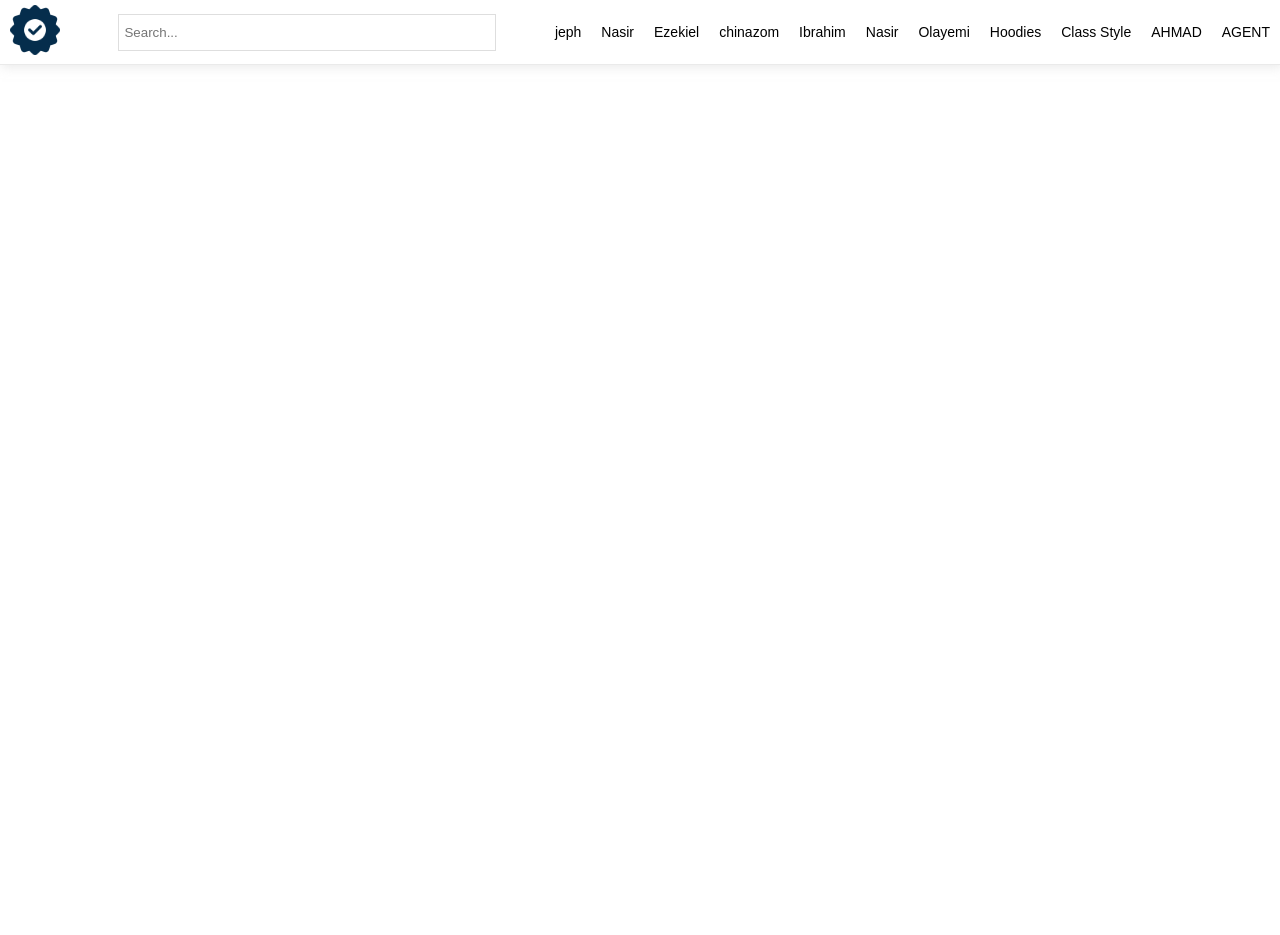
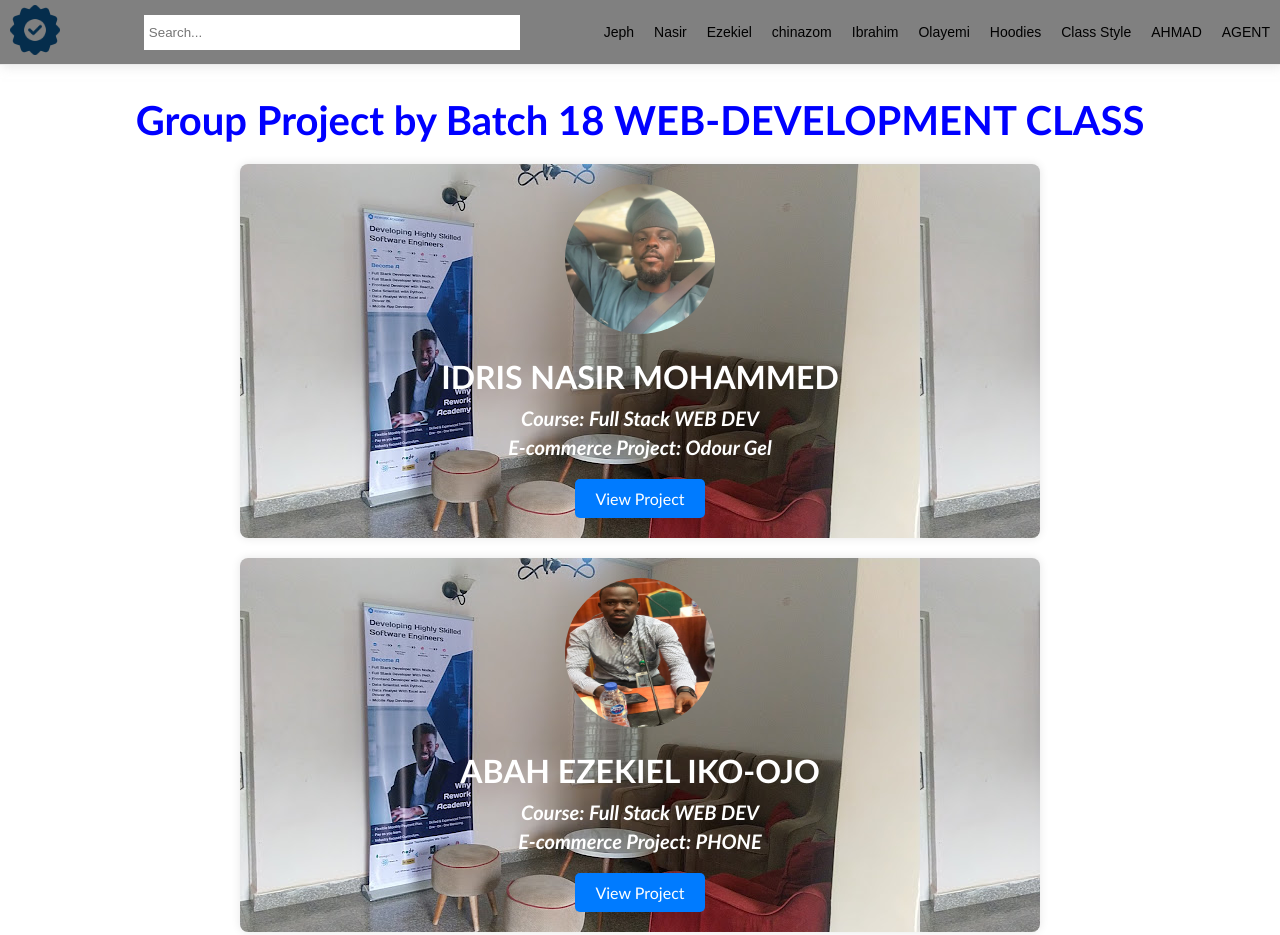
Before and after one commit to Idrisnas/class-work, a plain HTML site: page index.html in a window 1280 px wide. Before the commit the page ends 800 px from the top, so only its background shows below. Drawn offline with Linux system fonts and the light colour scheme.

Commit message:
worked in the main branch

```diff
--- a/index.html
+++ b/index.html
@@ -16,12 +16,11 @@
             </a>
             <input type="text" placeholder="Search...">
             <ul class="nav_menu">
-                <li><a href="jeph.html">jeph</a></li>
+                <li><a href="jeph.html">Jeph</a></li>
                 <li><a href="nas.html">Nasir</a></li>
                 <li><a href="ezekiel.html">Ezekiel</a></li>
                 <li><a href="chinazom.html">chinazom</a></li>
                 <li><a href="bill.html">Ibrahim</a></li>
-                <li><a href="nas.html">Nasir</a></li>
                 <li><a href="olayemi.html">Olayemi</a></li>
                 <li><a href="hoodies.html">Hoodies</a></li>
                 <li><a href="class.html">Class Style</a></li>
@@ -30,7 +29,35 @@
 
             </ul>
         </nav>
-        <h1>Group Project by Batch 18 WEB-DEVELOPMENT CLASS</h1>
+        <br><br><br><br>
+        <header>
+            <div>
+                <h2 class="text">Group Project by Batch 18 WEB-DEVELOPMENT CLASS</h2>
+            </div>
+            <div class="container">
+                <div class="student">
+                    <a href="nas.html"><img src="profile-img/Nas Image 2024-07-21 at 00.26.00_be40a282.jpg" alt=""></a>
+                    <h1>IDRIS NASIR MOHAMMED</h1>
+                    <p>Course: Full Stack WEB DEV</p>
+                    <p>E-commerce Project: Odour Gel</p>
+                    <a href="nas.html" class="project-link">View Project</a>
+                </div>
+            </div>
+
+            <div class="container">
+                <div class="student">
+                    <a href="nas.html"><img src="profile-img/Eazekiel-Image 2024-07-21 at 00.28.15_7672d76d.jpg"
+                            alt=""></a>
+                    <h1>ABAH EZEKIEL IKO-OJO</h1>
+                    <p>Course: Full Stack WEB DEV</p>
+                    <p>E-commerce Project: PHONE</p>
+                    <a href="ezekiel.html" class="project-link">View Project</a>
+                </div>
+            </div>
+
+
+
+        </header>
 
 </body>
 
--- a/style.css
+++ b/style.css
@@ -3,8 +3,9 @@
     padding: 0;
     box-sizing: border-box;
 }
+
 body {
-  font-family: Arial, Helvetica, sans-serif;
+    font-family: 'Trebuchet MS', 'Lucida Sans Unicode', 'Lucida Grande', 'Lucida Sans', Arial, sans-serif;
 }
 
 
@@ -13,7 +14,7 @@ body {
     display: flex;
     align-items: center;
     gap: 30px;
-    background-color: white;
+    background-color: gray;
     box-shadow: 2px 2px 10px rgba(211, 211, 211, 0.5);
     padding: 5px 10px;
     justify-content: space-between;
@@ -23,37 +24,44 @@ body {
     width: 100%;
     border-bottom: 1px solid #eaeaea;
 }
+
 .nav a {
     text-decoration: none;
     color: black;
 }
+
 .nav_menu {
     display: flex;
     gap: 20px;
     min-width: 500px;
     align-items: center;
 }
+
 .nav_menu li {
     list-style: none;
 }
+
 .nav_logo img {
     width: 50px;
 }
+
 .nav_menu li a {
     white-space: nowrap;
     font-size: 14px;
     font-weight: 500;
     display: block;
 }
+
 .nav_clear {
     width: 100%;
     padding-bottom: 65px;
 }
+
 .nav input {
     width: 30%;
     min-width: 350px;
     padding: 10px 5px;
-    border: 1px solid #dedede;
+    border: 1px solid gray;
     outline: none;
 }
 
@@ -62,9 +70,68 @@ body {
     box-shadow: 2px 2px 10px rgba(209, 209, 209, 0.5);
     text-align: center;
 }
+
 .footer_sect p {
     letter-spacing: 1px;
 }
+
 .footer_sect p span {
     color: red;
 }
+
+.text {
+    color: black;
+    text-align: center;
+    margin: 20px auto;
+color: blue;font-weight: bolder;font-size: 40px;
+}
+
+.container {
+    max-width: 800px;
+    margin: 20px auto;
+    /* background-color: #fff; */
+    background-image: url(img/2022-02-01.jpg);
+    padding: 20px;
+    border-radius: 8px;
+    box-shadow: 0 0 10px rgba(0, 0, 0, 0.1);
+}
+
+.student {
+    text-align: center;
+}
+
+.student img {
+    width: 150px;
+    height: 150px;
+    border-radius: 50%;
+    margin-bottom: 20px;
+}
+
+.student h1 {
+    margin-bottom: 10px;
+    color: white;
+    font-weight: bold;
+}
+
+.student p {
+    margin-bottom: 5px;
+    color: white;
+    font-style: italic;
+    font-weight: bold;
+    font-size: 20px;
+}
+
+.project-link {
+    display: inline-block;
+    margin-top: 15px;
+    padding: 10px 20px;
+    background-color: #007bff;
+    color: #fff;
+    text-decoration: none;
+    border-radius: 5px;
+    transition: background-color 0.3s ease;
+}
+
+.project-link:hover {
+    background-color: #0056b3;
+}
```
Also changed, not shown: img/2022-02-01.jpg (added), profile-img/Eazekiel-Image 2024-07-21 at 00.28.15_7672d76d.jpg (added), profile-img/Nas Image 2024-07-21 at 00.26.00_be40a282.jpg (added), profile-img/Nas-Image 2024-07-21 at 00.23.56_397bbe87.jpg (added), profile-img/pexels-cody-berg-463684 (1).jpg (added). Lines whose indentation alone changed are shown as unchanged.
